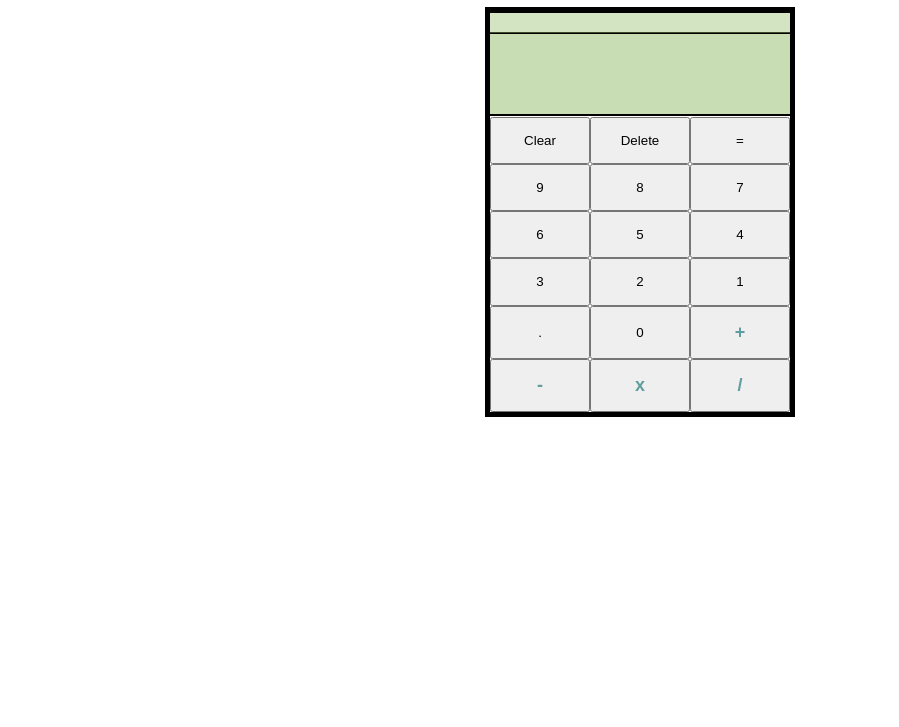
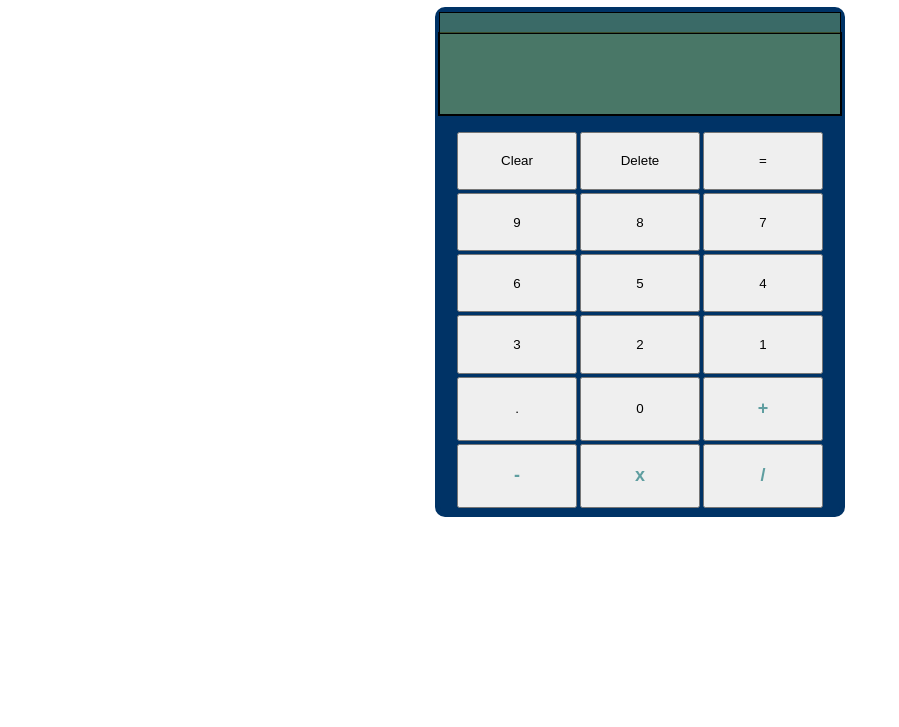
Before and after one commit to ismaelvale/Calculator, a plain HTML site: page index.html in a window 1280 px wide. Shown: the part 73-800 px from the top of the page, without its empty margins (0-899 px from the left). Drawn offline with Linux system fonts and the light colour scheme.

Commit message:
Updated look

```diff
--- a/Calculator.css
+++ b/Calculator.css
@@ -1,12 +1,17 @@
+h1 {
+    text-align: center;
+}
 #container {
     display: flex;
     flex: row;
     justify-content: space-around;
-    border: 5px solid black;
+    border: 5px solid rgb(0, 51, 102);
+   border-radius: 10px;
     margin: auto;
-    width: 300px;
-    height: 400px;
+    width: 400px;
+    height: 500px;
     position:relative;
+    background-color: rgb(0, 51, 102);
 }
 
 #interface {
@@ -17,6 +22,8 @@
     margin-top: 20px;
     align-self:flex-start;
     position: absolute;
+    font-weight: bolder;
+    font-size: xx-large;
 }
 
 #run {
@@ -29,8 +36,12 @@
 
 #buttons {
     display:grid;
-     grid-template-columns: repeat(3, 100px);
-    margin-top: 35%;
+    grid-template-columns: repeat(3, 120px);
+    gap: 3px 3px;
+    margin-top: 30%;
+    margin-left: 2%;
+    margin-right: 2%;
+    margin-bottom: 1%;
 }
 
 #add, #multiply, #divide, #subtract {
```
Also changed, not shown: index.html (renamed from Calculator.html).
